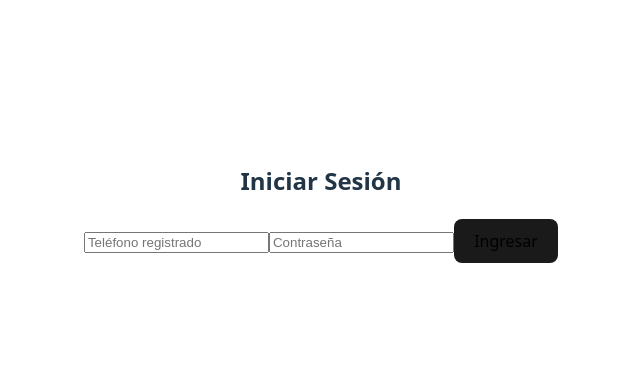
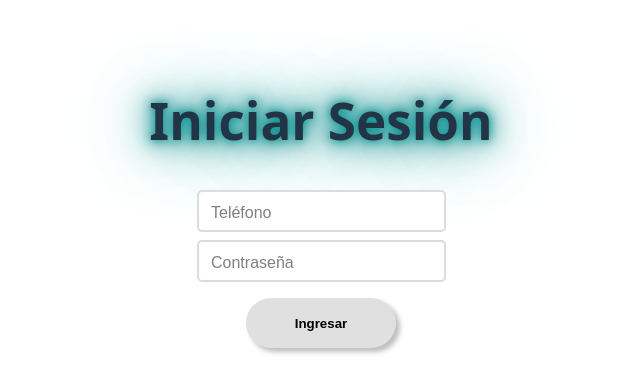
Before and after one commit to FREDYCATARINO/FormularioRegistroYup, a React (Vite) app in the folder FormularioRegistroYup/: page /login in a window 1280 px wide. Shown: the part 182-574 px from the top of the page, without its empty margins (319-959 px from the left). Built offline with nearby package versions, Linux system fonts and the light colour scheme.

Commit message:
CSS del formulario de acceso.

```diff
--- a/FormularioRegistroYup/src/components/Login.css
+++ b/FormularioRegistroYup/src/components/Login.css
@@ -0,0 +1,82 @@
+.login-container {
+  gap: 2em;
+}
+
+.login {
+  display: flex;
+  flex-direction: column;
+  gap: 8px;
+  margin: 1rem;
+  box-sizing: border-box;
+  align-items: center;
+}
+
+.logbutton {
+  width: 150px;
+  height: 50px;
+  background: #e0e0e0 !important;
+  border-radius: 30px;
+  box-shadow: 4px 4px 5px #bebebe, -4px -4px 5px #ffffff !important;
+  border: none;
+  cursor: pointer;
+  color: black;
+  font-weight: bold;
+  margin-top: .5rem;
+}
+
+.logbutton:active {
+  box-shadow: inset 4px 4px 5px #bebebe, inset -4px -4px 5px #ffffff !important;
+}
+
+.input-container {
+  position: relative;
+  width: 250px;
+  font-family: Arial, sans-serif;
+}
+
+.input-container input {
+  width: 90%;
+  padding: 10px;
+  border: 2px solid rgba(160, 160, 160, 0.37);
+  border-radius: 5px;
+  outline: none;
+  font-size: 16px;
+  transition: border-color 0.3s;
+  /* background: rgba(160, 160, 160, 0.5) */
+  background: white;
+  color: black;
+}
+
+.input-container label {
+  position: absolute;
+  top: 25%;
+  left: 4%;
+  background: local;
+  transform: rotateY(20px);
+  padding: 0px 5px;
+  transition: transform 0.3s ease, color 0.3s ease;
+  pointer-events: none;
+  color: gray;
+}
+
+.input-container input:focus + label {
+  transform: translateY(-16px);
+  font-size: 12px;
+  color: #007bff;
+  background: white;
+  border-radius: 5px;
+}
+
+.input-container input:not(:placeholder-shown) + label {
+  transform: translateY(-16px);
+  font-size: 12px;
+  color: #007bff;
+}
+
+.input-container input:focus {
+  border-color: #007bff;
+}
+
+.input-container input:not(:focus)::placeholder {
+  color: white;
+}
--- a/FormularioRegistroYup/src/components/Login.jsx
+++ b/FormularioRegistroYup/src/components/Login.jsx
@@ -13,9 +13,17 @@ export default function Login() {
     const email = e.target.email.value;
     const password = e.target.password.value;
 
-    if (!usuarioGuardado || usuarioGuardado.telefono !== email || usuarioGuardado.password !== password) {
-      setIntentos(prev => prev - 1);
-      setError(intentos > 1 ? `Credenciales incorrectas. Te quedan ${intentos - 1} intentos.` : "Acceso bloqueado temporalmente.");
+    if (
+      !usuarioGuardado ||
+      usuarioGuardado.telefono !== email ||
+      usuarioGuardado.password !== password
+    ) {
+      setIntentos((prev) => prev - 1);
+      setError(
+        intentos > 1
+          ? `Credenciales incorrectas. Te quedan ${intentos - 1} intentos.`
+          : "Acceso bloqueado temporalmente."
+      );
       return;
     }
 
@@ -24,13 +32,31 @@ export default function Login() {
 
   return (
     <div className="login-container">
-      <h2>Iniciar Sesión</h2>
-      <form onSubmit={handleLogin}>
-        <input type="text" name="email" placeholder="Teléfono registrado" required />
-        <input type="password" name="password" placeholder="Contraseña" required />
-        <button type="submit" disabled={intentos <= 0}>Ingresar</button>
+      <form onSubmit={handleLogin} className="login">
+        <h1>Iniciar Sesión</h1>
+        <div className="input-container">
+          <input
+            type="text"
+            name="email"
+            placeholder="Teléfono registrado"
+            required
+          />
+          <label>Teléfono</label>
+        </div>
+        <div className="input-container">
+          <input
+            type="password"
+            name="password"
+            placeholder="Contraseña"
+            required
+          />
+          <label>Contraseña</label>
+        </div>
+        <button type="submit" disabled={intentos <= 0} className="logbutton">
+          Ingresar
+        </button>
       </form>
       <p className="error">{error}</p>
-      </div>
-      );
+    </div>
+  );
 }
--- a/FormularioRegistroYup/src/components/Registro.jsx
+++ b/FormularioRegistroYup/src/components/Registro.jsx
@@ -127,7 +127,7 @@ export default function Registro() {
         {!errors.confirmPassword ? null : (
           <p>{errors.confirmPassword?.message}</p>
         )}
-        <button type="submit" class="button-54">Registrarse</button>
+        <button type="submit" className="button-54">Registrarse</button>
       </form>
 
       <button onClick={goToLogin} className="backbutton">
--- a/FormularioRegistroYup/src/index.css
+++ b/FormularioRegistroYup/src/index.css
@@ -35,7 +35,7 @@ h1 {
   line-height: 1.1;
 }
 
-button:not(.backbutton .button-54){
+/* button:not(.backbutton .button-54 .logbutton){
   border-radius: 8px;
   border: 1px solid transparent;
   padding: 0.6em 1.2em;
@@ -46,13 +46,13 @@ button:not(.backbutton .button-54){
   cursor: pointer;
   transition: border-color 0.25s;
 }
-button:not(.backbutton .button-54):hover {
+button:not(.backbutton .button-54 .logbutton):hover {
   border-color: #646cff;
 }
-button:not(.backbutton .button-54):focus,
-button:not(.backbutton .button-54):focus-visible {
+button:not(.backbutton .button-54 .logbutton):focus,
+button:not(.backbutton .button-54 .logbutton):focus-visible {
   outline: 4px auto -webkit-focus-ring-color;
-}
+} */
 
 @media (prefers-color-scheme: light) {
   :root {
@@ -62,7 +62,7 @@ button:not(.backbutton .button-54):focus-visible {
   a:hover {
     color: #747bff;
   }
-  button {
+  button:not(.backbutton .button-54 .logbutton) {
     background-color: #f9f9f9;
   }
 }
```
